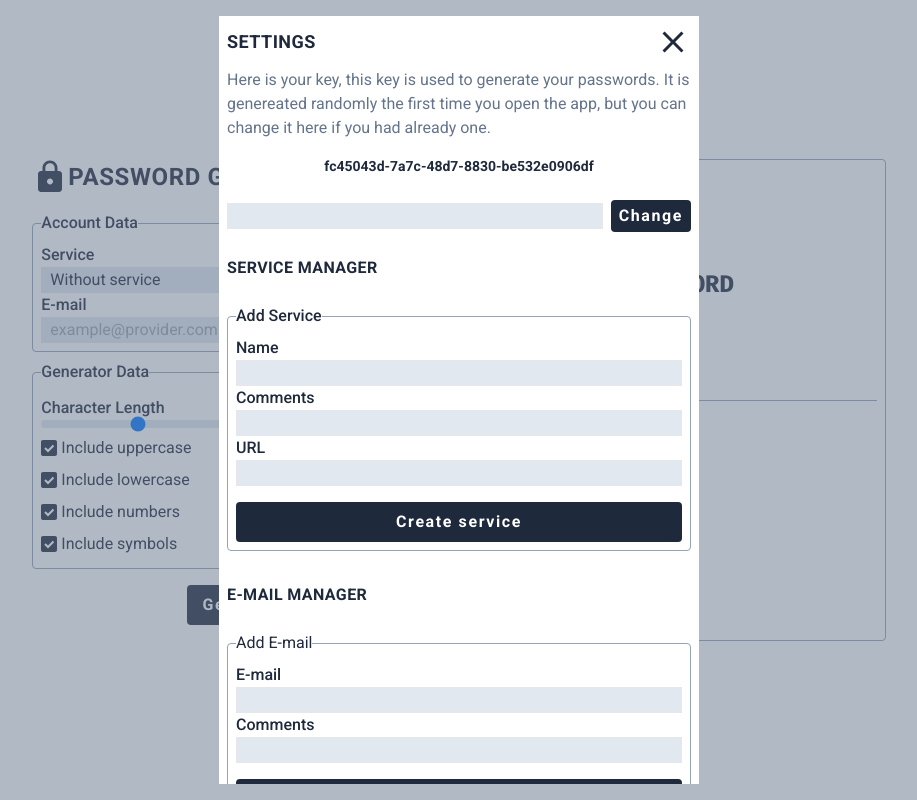
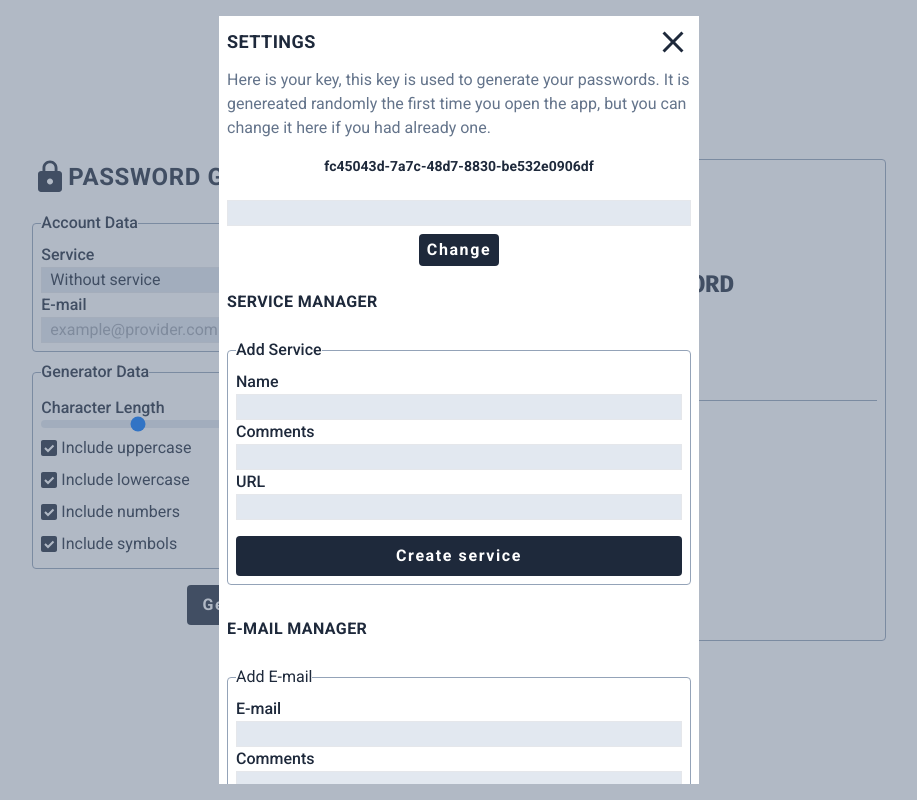
Before and after one commit to JoseAngara/Password-Generator, a React (Vite) app: page / in a window 1280 px wide. Both pictures are taken after a click on the element 613 px from the left and 177 px from the top of the page. Shown: the whole page, without its empty margins (181-1098 px from the left). Built offline with nearby package versions, Linux system fonts and the light colour scheme.

Commit message:
Solved overflow in Settings

```diff
--- a/src/components/Settings.tsx
+++ b/src/components/Settings.tsx
@@ -80,14 +80,14 @@ export default function Settings({
               </span>
             </div>
             <form
-              className="flex items-center py-2 w-full"
+              className="flex flex-col items-center py-2 w-full grow-0"
               onSubmit={(event) => {
                 setKey(keyValue);
                 event.preventDefault();
               }}
             >
               <input
-                className="bg-slate-200 border px-2  appearance-none mr-2 grow"
+                className="bg-slate-200 border px-2 w-full appearance-none mb-2"
                 type="text"
                 id="setKey"
                 autoComplete="off"
```
